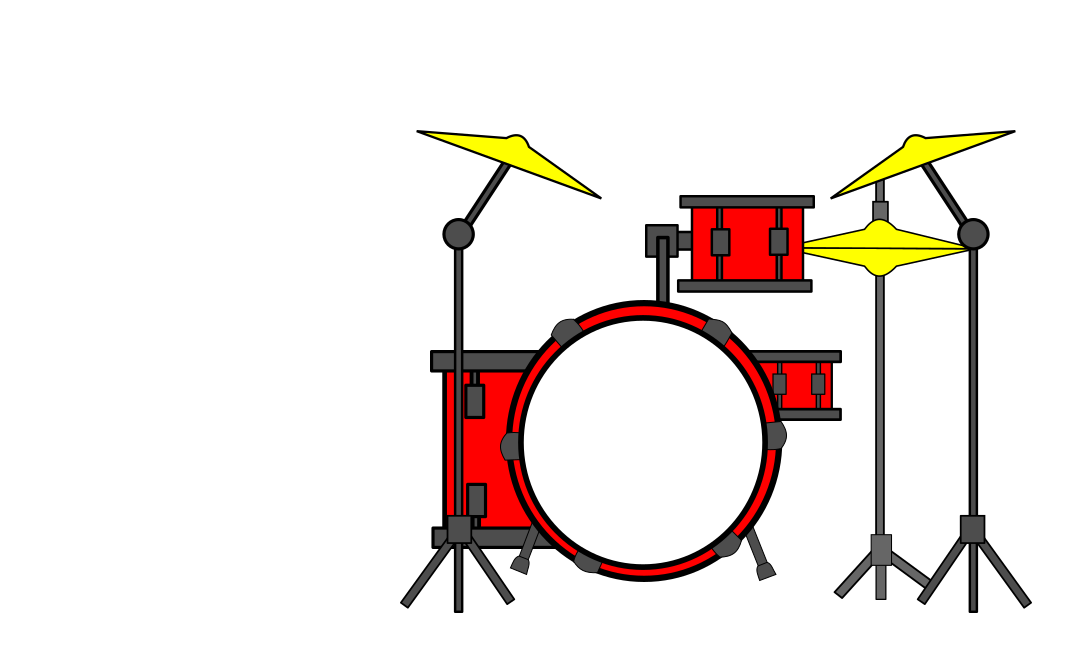
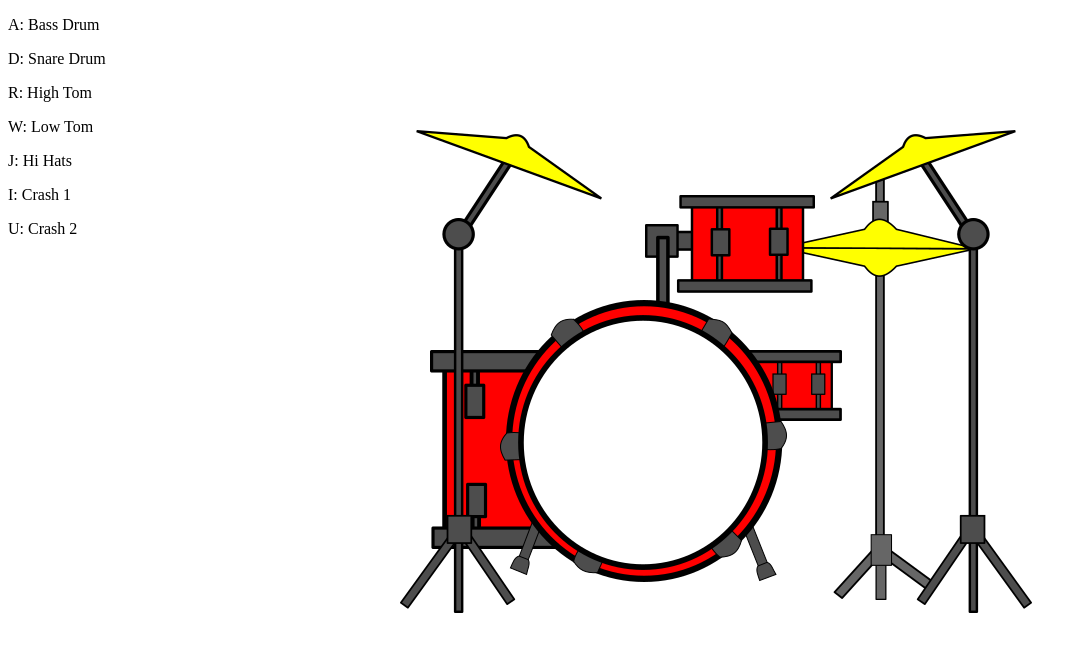
Before and after one commit to ThomasAWood/KeyboardDrumKit, a plain HTML site: page index.html in a window 1280 px wide. Shown: the whole page, without its empty margins (0-1087 px from the left). Drawn offline with Linux system fonts and the light colour scheme.

Commit message:
Update index.html

```diff
--- a/index.html
+++ b/index.html
@@ -16,6 +16,15 @@
       <img src="images/crash2.png" data-drum="crash2" class="drum" data-key="85">
       <img src="images/crash1.png" data-drum="crash1" class="drum" data-key="73">
   </div>
+  <div>
+    <p>A: Bass Drum</p>
+    <p>D: Snare Drum</p>
+    <p>R: High Tom</p>
+    <p>W: Low Tom</p>
+    <p>J: Hi Hats</p>
+    <p>I: Crash 1</p>
+    <p>U: Crash 2</p>
+  </div>
 
   <audio data-key="74" src="sounds/hihat.wav"></audio>
   <audio data-key="65" src="sounds/kick.wav"></audio>
```
